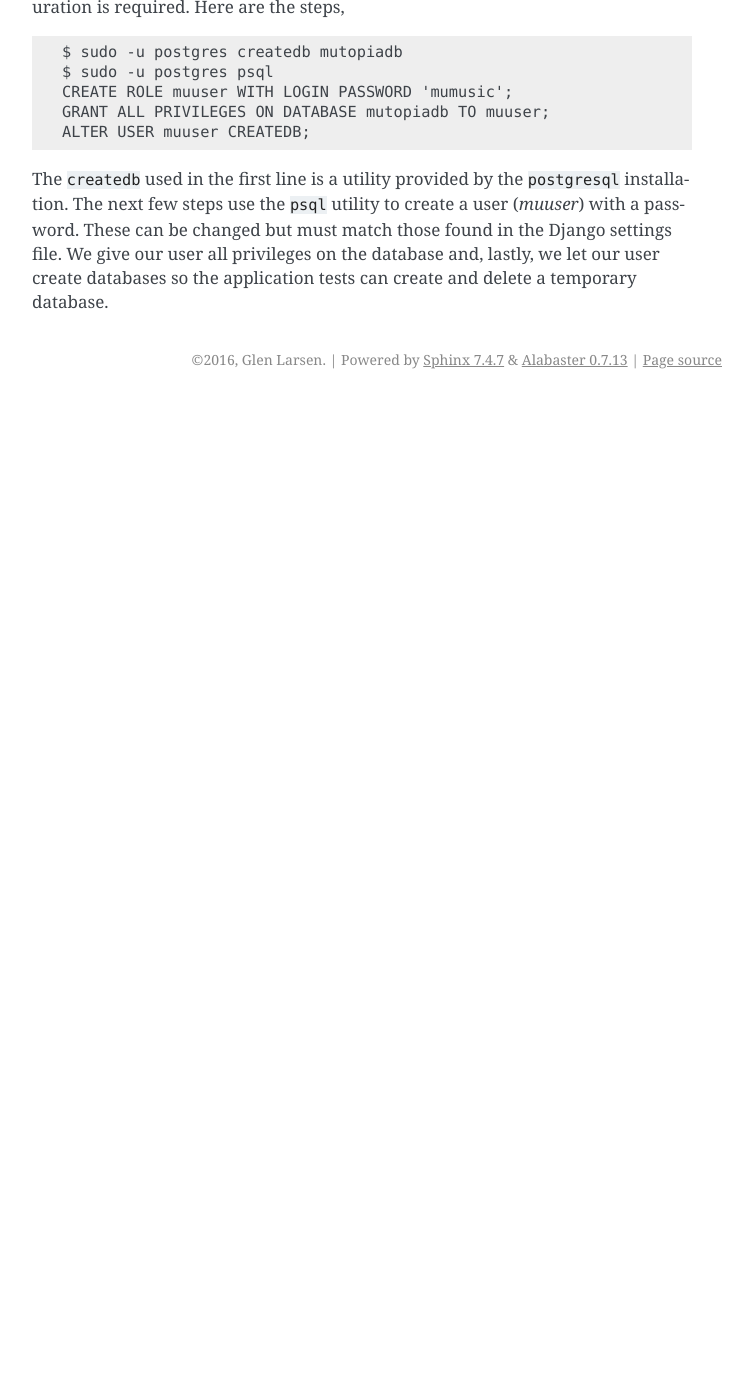
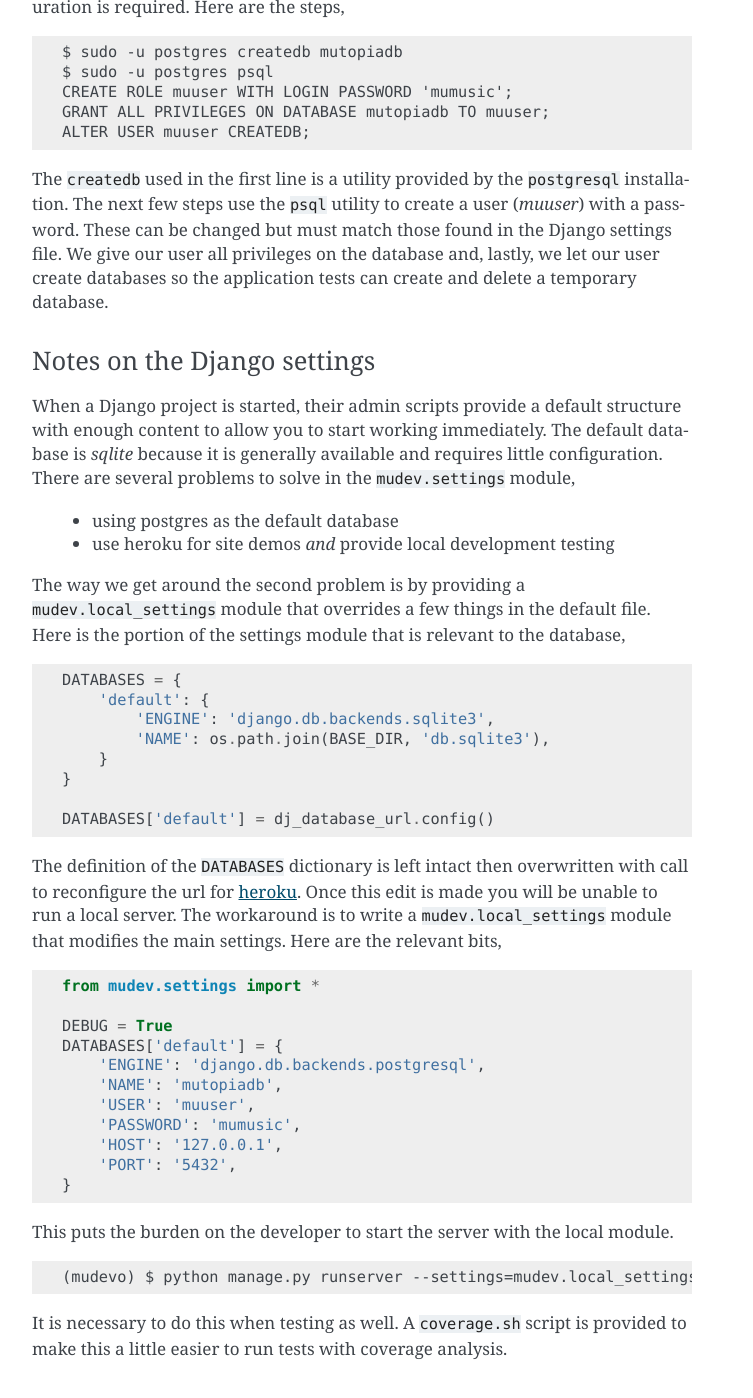
Before and after one commit to glenl/mudev, a Sphinx documentation site: the page built from docs/getting-started.rst, in a window 1280 px wide and 1400 px high, scrolled down 2569 px. Shown: the whole window, without its empty margins (388-1141 px from the left). Built offline with Sphinx 7.4.7, drawn with Linux system fonts in a browser that asks for light colours; before the commit the page ends 2968 px from its top, so only the background shows below that; some of the changed text lies outside the part shown.

Commit message:
Added database notes

```diff
--- a/docs/getting-started.rst
+++ b/docs/getting-started.rst
@@ -4,8 +4,11 @@ For developers, this documents the tools required for contributions
 and outlines the installation on the platform I use (Ubuntu 15.10).
 The project should travel well to other environments.
 
-The project uses `heroku <https://www.heroku.com/home>`_ to demo the
-site. More on that later.
+.. |heroku| raw:: html
+
+                  <a href="https://www.heroku.com/home">heroku</a>
+
+The project uses |heroku| to demo the site. More on that later.
 
 
 Requirements
@@ -134,3 +137,56 @@ must match those found in the Django settings file. We give our user
 all privileges on the database and, lastly, we let our user create
 databases so the application tests can create and delete a temporary
 database.
+
+Notes on the Django settings
+~~~~~~~~~~~~~~~~~~~~~~~~~~~~
+
+When a Django project is started, their admin scripts provide a
+default structure with enough content to allow you to start working
+immediately. The default database is *sqlite* because it is generally
+available and requires little configuration. There are several
+problems to solve in the ``mudev.settings`` module,
+
+ - using postgres as the default database
+ - use heroku for site demos *and* provide local development testing
+
+The way we get around the second problem is by providing a
+``mudev.local_settings`` module that overrides a few things in the
+default file. Here is the portion of the settings module that is
+relevant to the database, ::
+
+  DATABASES = {
+      'default': {
+          'ENGINE': 'django.db.backends.sqlite3',
+          'NAME': os.path.join(BASE_DIR, 'db.sqlite3'),
+      }
+  }
+
+  DATABASES['default'] = dj_database_url.config()
+
+The definition of the ``DATABASES`` dictionary is left intact then
+overwritten with call to reconfigure the url for |heroku|. Once this
+edit is made you will be unable to run a local server. The workaround
+is to write a ``mudev.local_settings``  module that modifies the main
+settings. Here are the relevant bits, ::
+
+  from mudev.settings import *
+
+  DEBUG = True
+  DATABASES['default'] = {
+      'ENGINE': 'django.db.backends.postgresql',
+      'NAME': 'mutopiadb',
+      'USER': 'muuser',
+      'PASSWORD': 'mumusic',
+      'HOST': '127.0.0.1',
+      'PORT': '5432',
+  }
+
+This puts the burden on the developer to start the server with the
+local module. ::
+
+  (mudevo) $ python manage.py runserver --settings=mudev.local_settings
+
+It is necessary to do this when testing as well. A ``coverage.sh``
+script is provided to make this a little easier to run tests with
+coverage analysis.
```
